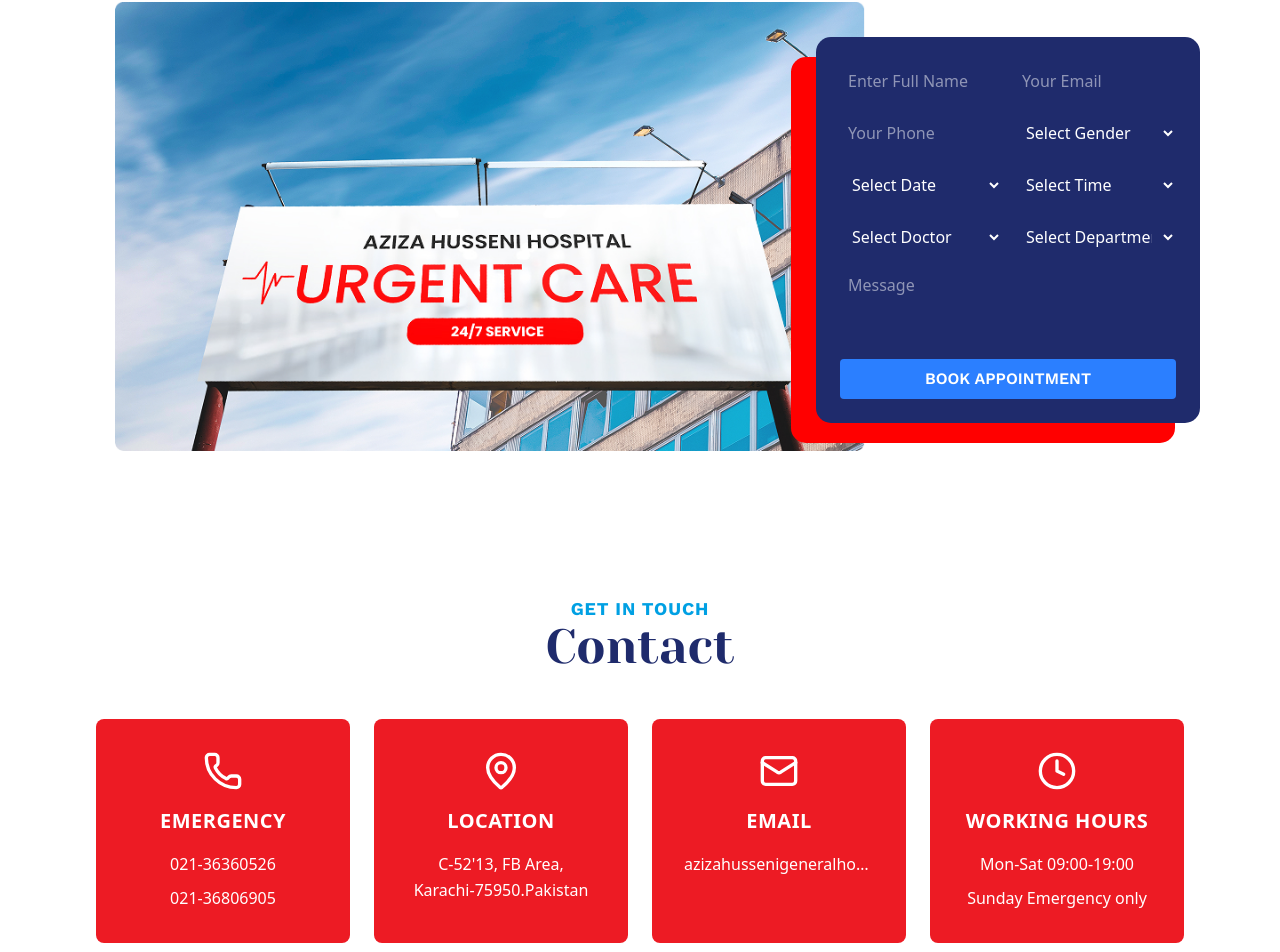
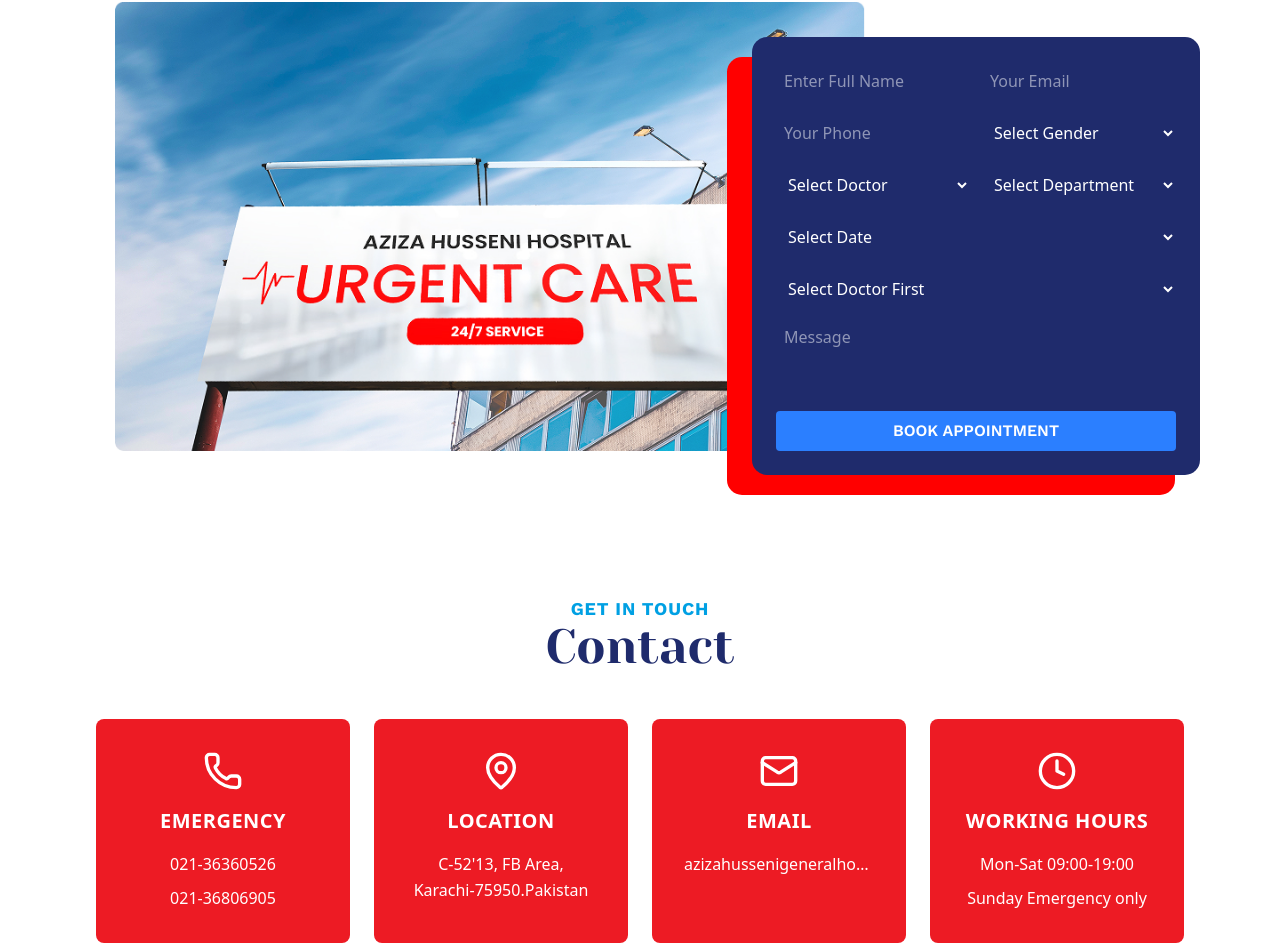
Before and after one commit to jawwad-ali/hospital_project, a Next.js app: page / in a window 1280 px wide. Shown: the part 4756-5708 px from the top of the page. Built offline with nearby package versions, Linux system fonts and the light colour scheme.

Commit message:
update form functionality

```diff
--- a/src/Components/ApointmentBook.tsx
+++ b/src/Components/ApointmentBook.tsx
@@ -28,10 +28,10 @@
         />
       </div>
       <AppointmentForm
-        postion="lg:absolute"
+        position="lg:absolute"
         top="lg:top-72"
         right="lg:right-20"
-        width="lg:w-[30%]"
+        width="lg:w-[35%]"
       />
     </section>
   );
--- a/src/Components/AppointmentForm.tsx
+++ b/src/Components/AppointmentForm.tsx
@@ -1,6 +1,6 @@
 "use client";
 
-import { useState } from "react";
+import { useState, useEffect, useMemo } from "react";
 import { work_sans } from "@/data";
 import { toast } from "sonner";
 import { useForm } from "react-hook-form";
@@ -9,6 +9,7 @@
   generateTimeSlots,
   getDatesFromTodayToEndOfNextMonth,
 } from "@/clientHelperfunction";
+import { doctorSchedule } from "@/data";
 
 type FormInputs = {
   fullname: string;
@@ -22,13 +23,36 @@
   message: string;
 };
 
+// Helper function to check if selected date matches doctor's available days
+const isDoctorAvailableOnDate = (
+  doctor: (typeof doctorSchedule)[0],
+  selectedDate: string
+): boolean => {
+  const date = new Date(selectedDate);
+  const dayName = date
+    .toLocaleDateString("en-US", { weekday: "long" })
+    .toUpperCase();
+
+  const doctorDays = doctor.days.toUpperCase();
+
+  // Handle different day formats
+  if (doctorDays.includes("MONDAY TO SATURDAY")) {
+    return !["SUNDAY"].includes(dayName);
+  }
+  if (doctorDays.includes("MONDAY TO FRIDAY")) {
+    return !["SATURDAY", "SUNDAY"].includes(dayName);
+  }
+
+  return doctorDays.includes(dayName);
+};
+
 const AppointmentForm = ({
-  postion,
+  position,
   top,
   right,
   width,
 }: {
-  postion?: string;
+  position?: string;
   top?: string;
   right?: string;
   width?: string;
@@ -38,36 +62,94 @@
     handleSubmit,
     formState: { errors },
     reset,
+    watch,
+    setValue,
   } = useForm<FormInputs>();
+
   const [submitted, setSubmitted] = useState(false);
 
-  const doctors = [
-    "Dr. Aisha Siddiqua",
-    "Dr. Anjum Sami",
-    "Dr. Asif",
-    "Dr. Furqan Hasheem",
-    "Dr. Ghousia",
-    "Dr. Jabeen Zahid",
-    "Dr. Muhammad Ali",
-    "Dr. Munazza Faraz",
-    "Dr. Noorush Shamim",
-    "Dr. Rashk Erum",
-    "Dr. Shahid Ansari",
-    "Dr. Sidra Masoom",
-    "Dr. Syed Danish Ali",
-    "Dr. Syed Fasahatullah Husseni",
-    "Dr. Unza Shaikh",
-    "Dr. Uzma Imran",
-  ];
-  const departments = [
-    "General Physician",
-    "General Surgeon",
-    "Gynecologist",
-    "Orthopedic Surgeon",
-    "Pediatrician",
-    "Physiotherapist",
-    "Plastic Surgeon",
-  ];
+  // Watch form values to trigger updates
+  const selectedDoctor = watch("doctor");
+  const selectedDate = watch("date");
+
+  // Memoized doctor data lookup
+  const selectedDoctorData = useMemo(() => {
+    return doctorSchedule.find(
+      (doc) => doc.name.toLowerCase() === selectedDoctor?.toLowerCase()
+    );
+  }, [selectedDoctor]);
+
+  // Available time slots based on selected doctor and date
+  const availableTimeSlots = useMemo(() => {
+    if (!selectedDoctorData || !selectedDate) return [];
+
+    // Check if doctor is available on selected date
+    if (!isDoctorAvailableOnDate(selectedDoctorData, selectedDate)) {
+      return [];
+    }
+
+    return selectedDoctorData.timings;
+  }, [selectedDoctorData, selectedDate]);
+
+  // Reset dependent fields when doctor changes
+  useEffect(() => {
+    if (selectedDoctor) {
+      setValue("time", ""); // Clear time when doctor changes
+      if (selectedDoctorData) {
+        setValue("department", selectedDoctorData.department);
+      }
+    }
+  }, [selectedDoctor, selectedDoctorData, setValue]);
+
+  // Reset time when date changes
+  useEffect(() => {
+    if (selectedDate) {
+      setValue("time", ""); // Clear time when date changes
+    }
+  }, [selectedDate, setValue]);
+
+  // Get unique departments for the department dropdown
+  const availableDepartments = useMemo(() => {
+    return [...new Set(doctorSchedule.map((doc) => doc.department))].sort();
+  }, []);
+
+  // Get doctors filtered by department if department is selected first
+  const availableDoctors = useMemo(() => {
+    return doctorSchedule
+      .map((doc) => ({
+        name: doc.name,
+        department: doc.department,
+      }))
+      .sort((a, b) => a.name.localeCompare(b.name));
+  }, []);
+
+  // const doctors = [
+  //   "Dr. Aisha Siddiqua",
+  //   "Dr. Anjum Sami",
+  //   "Dr. Asif",
+  //   "Dr. Furqan Hasheem",
+  //   "Dr. Ghousia",
+  //   "Dr. Jabeen Zahid",
+  //   "Dr. Muhammad Ali",
+  //   "Dr. Munazza Faraz",
+  //   "Dr. Noorush Shamim",
+  //   "Dr. Rashk Erum",
+  //   "Dr. Shahid Ansari",
+  //   "Dr. Sidra Masoom",
+  //   "Dr. Syed Danish Ali",
+  //   "Dr. Syed Fasahatullah Husseni",
+  //   "Dr. Unza Shaikh",
+  //   "Dr. Uzma Imran",
+  // ];
+  // const departments = [
+  //   "General Physician",
+  //   "General Surgeon",
+  //   "Gynecologist",
+  //   "Orthopedic Surgeon",
+  //   "Pediatrician",
+  //   "Physiotherapist",
+  //   "Plastic Surgeon",
+  // ];
   const genders = ["Male", "Female", "Other"];
 
   const dates2025 = getDatesFromTodayToEndOfNextMonth();
@@ -91,12 +173,13 @@
   return (
     <div>
       <div
-        className={`relative ${postion} ${top} ${width} ${right} form_box_shadow bg-[#1F2B6C] text-white p-6 shadow-xl z-30`}
+        className={`relative ${position} ${top} ${width} ${right} form_box_shadow bg-[#1F2B6C] text-white p-6 shadow-xl z-30`}
       >
         <form
           onSubmit={handleSubmit(onSubmit)}
           className="h-full flex flex-col justify-between"
         >
+          {/* Full Name */}
           <div className="grid grid-cols-1 md:grid-cols-2 gap-3">
             <div className="flex flex-col">
               <input
@@ -114,6 +197,7 @@
               )}
             </div>
 
+            {/* Email */}
             <div className="flex flex-col">
               <input
                 {...register("email", {
@@ -134,6 +218,7 @@
               )}
             </div>
 
+            {/* Phone Number */}
             <div className="flex flex-col">
               <input
                 {...register("phoneNumber", {
@@ -155,6 +240,7 @@
               )}
             </div>
 
+            {/* Gender */}
             <div className="flex flex-col">
               <select
                 {...register("gender", { required: "Please select gender" })}
@@ -174,44 +260,7 @@
               )}
             </div>
 
-            <div className="flex flex-col">
-              <select
-                {...register("date", { required: "Please select a date" })}
-                className="p-2 rounded text-white [&>option]:text-black"
-              >
-                <option value="">Select Date</option>
-                {dates2025.map((d) => (
-                  <option key={d} value={d}>
-                    {d}
-                  </option>
-                ))}
-              </select>
-              {errors.date && (
-                <p className="text-red-400 text-sm mt-1" role="alert">
-                  {errors.date.message}
-                </p>
-              )}
-            </div>
-
-            <div className="flex flex-col">
-              <select
-                {...register("time", { required: "Please select a time" })}
-                className="p-2 rounded text-white [&>option]:text-black"
-              >
-                <option value="">Select Time</option>
-                {timeSlots.map((t) => (
-                  <option key={t} value={t}>
-                    {t}
-                  </option>
-                ))}
-              </select>
-              {errors.time && (
-                <p className="text-red-400 text-sm mt-1" role="alert">
-                  {errors.time.message}
-                </p>
-              )}
-            </div>
-
+            {/* Doctors */}
             <div className="flex flex-col">
               <select
                 {...register("doctor", {
@@ -220,9 +269,9 @@
                 className="p-2 rounded text-white [&>option]:text-black"
               >
                 <option value="">Select Doctor</option>
-                {doctors.map((d) => (
-                  <option key={d} value={d}>
-                    {d}
+                {availableDoctors.map((d) => (
+                  <option key={d.name} value={d.name}>
+                    {d.name}
                   </option>
                 ))}
               </select>
@@ -233,19 +282,26 @@
               )}
             </div>
 
+            {/* Department */}
             <div className="flex flex-col">
               <select
                 {...register("department", {
                   required: "Please select a department",
                 })}
+                disabled={!!selectedDoctorData} // Disable if doctor is selected
                 className="p-2 rounded text-white [&>option]:text-black"
               >
-                <option value="">Select Department</option>
-                {departments.map((dep) => (
-                  <option key={dep} value={dep}>
-                    {dep}
-                  </option>
-                ))}
+                <option value="">
+                  {selectedDoctorData
+                    ? selectedDoctorData.department
+                    : "Select Department"}
+                </option>
+                {selectedDoctorData &&
+                  availableDepartments.map((dep) => (
+                    <option key={dep} value={dep}>
+                      {dep}
+                    </option>
+                  ))}
               </select>
               {errors.department && (
                 <p className="text-red-400 text-sm mt-1" role="alert">
@@ -255,6 +311,64 @@
             </div>
           </div>
 
+          {/* Date */}
+          <div className="flex flex-col mt-3">
+            <select
+              {...register("date", { required: "Please select a date" })}
+              className="p-2 rounded text-white [&>option]:text-black"
+            >
+              <option value="">Select Date</option>
+              {dates2025.map((d) => (
+                <option key={d} value={d}>
+                  {d}
+                </option>
+              ))}
+            </select>
+            {errors.date && (
+              <p className="text-red-400 text-sm mt-1" role="alert">
+                {errors.date.message}
+              </p>
+            )}
+          </div>
+
+          {/* Time */}
+          <div className="flex flex-col mt-3">
+            <select
+              {...register("time", { required: "Please select a time" })}
+              className="p-2 rounded text-white"
+              disabled={!selectedDoctorData || !selectedDate}
+            >
+              <option value="" className="text-black">
+                {!selectedDoctorData
+                  ? "Select Doctor First"
+                  : !selectedDate
+                  ? "Select Date First"
+                  : availableTimeSlots.length === 0
+                  ? "Doctor not available on this day"
+                  : "Select Time"}
+              </option>
+              {availableTimeSlots.map((slot) => (
+                <option key={slot} value={slot} className="text-black">
+                  {slot}
+                </option>
+              ))}
+            </select>
+            {errors.time && (
+              <p className="text-white text-sm mt-1" role="alert">
+                {errors.time.message}
+              </p>
+            )}
+            {selectedDoctorData &&
+              selectedDate &&
+              availableTimeSlots.length === 0 && (
+                <p className="text-yellow-400 text-sm mt-1">
+                  {selectedDoctorData.name} is not available on this day.
+                  Available days: {selectedDoctorData.days}
+                </p>
+              )}
+          </div>
+
+          {/* Message - (Textarea) */}
           <div className="pt-2 space-y-2">
             <textarea
               {...register("message")}
@@ -262,11 +376,6 @@
               rows={2}
               className="w-full p-2 rounded text-white resize-none"
             />
-            {/* {errors.message && (
-              <p className="text-red-400 text-sm mt-1" role="alert">
-                {errors.message.message}
-              </p>
-            )} */}
           </div>
 
           <input
```
Also changed, not shown: src/data.ts (+24 -21 lines).
